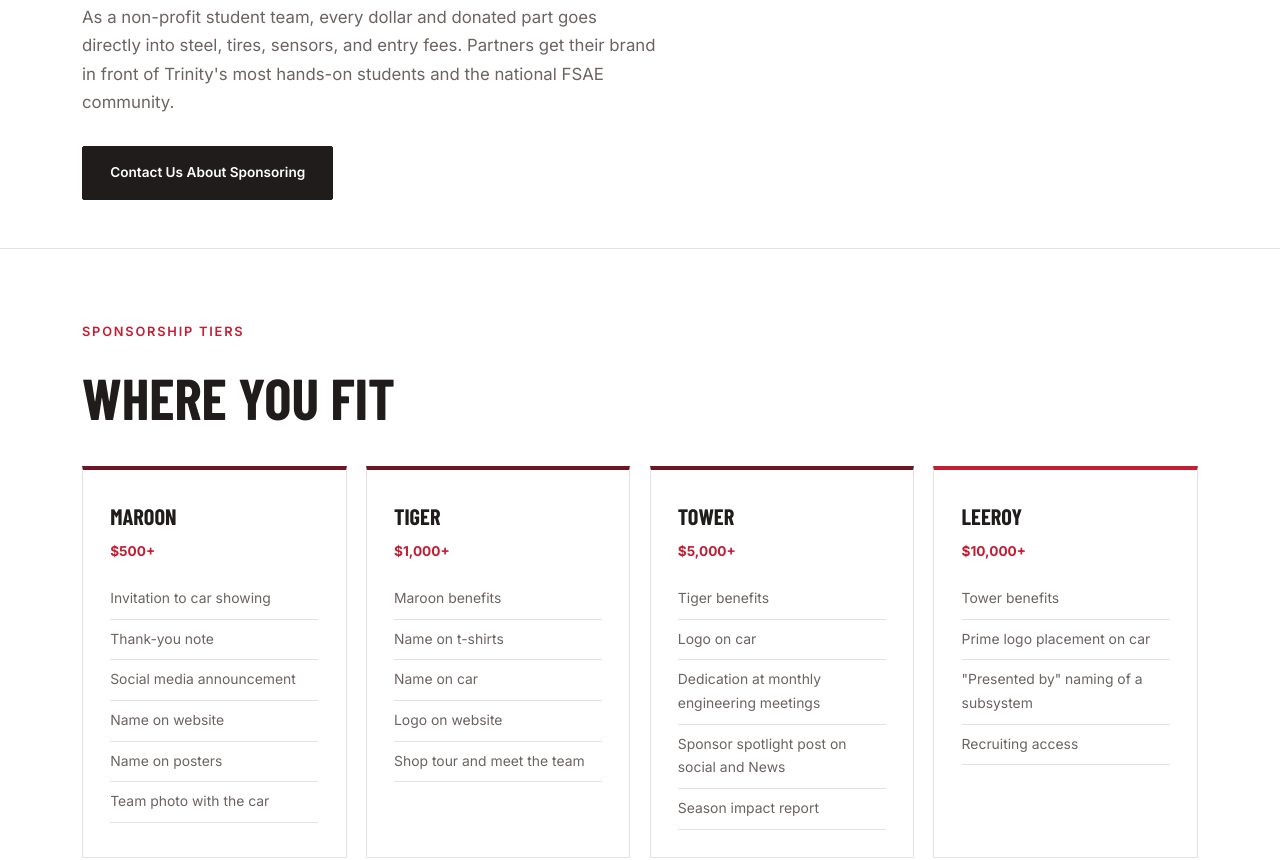
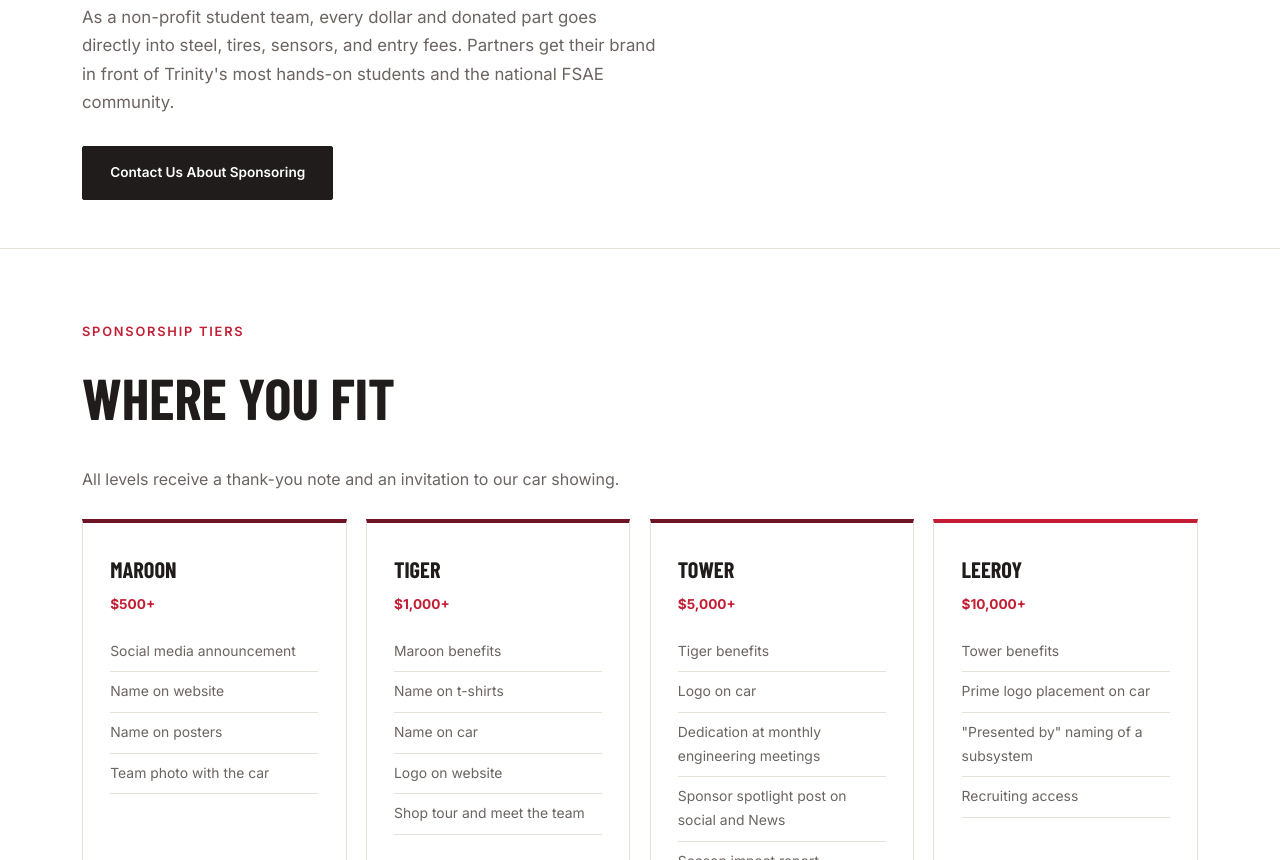
Before and after one commit to GrayCow/tufr-website, a plain HTML site: page sponsors.html in a window 1280 px wide. Shown: the part 353-1213 px from the top of the page. Drawn offline with nearby package versions, Linux system fonts and the light colour scheme.

Commit message:
Sponsors: state that all levels get the thank-you and invitation
Closes #67

Co-Authored-By: Claude Sonnet 5.5 <noreply@anthropic.com>

```diff
--- a/data.js
+++ b/data.js
@@ -85,7 +85,7 @@ const TUFR = {
 
   /* ---------- SPONSORS (from the sponsorship packet) ---------- */
   sponsorTiers: [
-    { name: "Maroon", amount: "$500+", perks: ["Invitation to car showing", "Thank-you note", "Social media announcement", "Name on website", "Name on posters", "Team photo with the car"] },
+    { name: "Maroon", amount: "$500+", perks: ["Social media announcement", "Name on website", "Name on posters", "Team photo with the car"] },
     { name: "Tiger", amount: "$1,000+", perks: ["Maroon benefits", "Name on t-shirts", "Name on car", "Logo on website", "Shop tour and meet the team"] },
     { name: "Tower", amount: "$5,000+", perks: ["Tiger benefits", "Logo on car", "Dedication at monthly engineering meetings", "Sponsor spotlight post on social and News", "Season impact report"] },
     { name: "Leeroy", amount: "$10,000+", top: true, perks: ["Tower benefits", "Prime logo placement on car", "\"Presented by\" naming of a subsystem", "Recruiting access"] },
--- a/sponsors.html
+++ b/sponsors.html
@@ -44,6 +44,7 @@
   <div class="container">
     <p class="eyebrow">Sponsorship tiers</p>
     <h2>Where You Fit</h2>
+    <p class="muted" style="margin-bottom:1.6rem">All levels receive a thank-you note and an invitation to our car showing.</p>
     <div class="tiers" id="tiers"></div>
     <p class="muted" style="margin-top:1.4rem">Custom packages, in-kind donations, and subsystem sponsorships (such as suspension or powertrain) welcome. <a data-email href="#" class="red">Email Us</a>.</p>
   </div>
```
